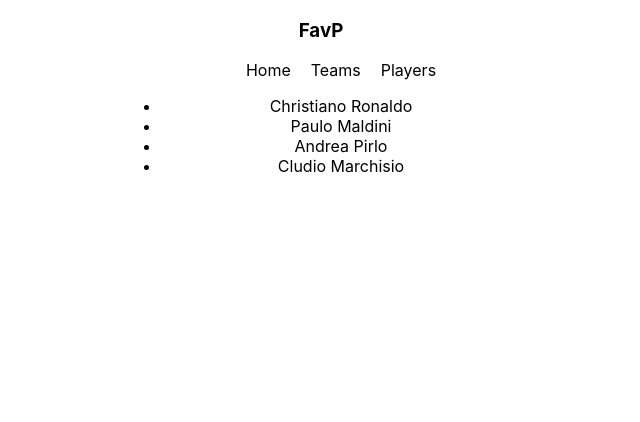
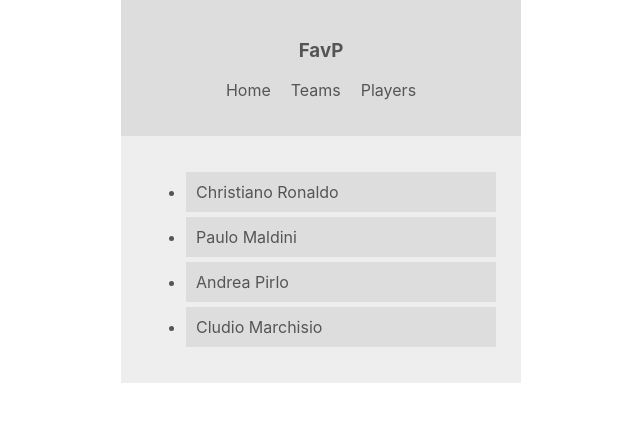
Before and after one commit to hosseinAMD/context-playground, a React (Create React App) app: page / in a window 1280 px wide. Shown: the top 422 px of the page, without its empty margins (319-959 px from the left). Built offline with nearby package versions, Linux system fonts and the light colour scheme.

Commit message:
consume theme context in childrens

```diff
--- a/src/components/Navbar.js
+++ b/src/components/Navbar.js
@@ -1,9 +1,13 @@
 import React, { Component } from "react";
+import { ThemeContext } from "../contexts/ThemeContext";
 
 class Navbar extends Component {
+  static contextType = ThemeContext;
   render() {
+    const { isLightTheme, dark, light } = this.context;
+    const theme = isLightTheme ? light : dark;
     return (
-      <nav>
+      <nav style={{ background: theme.ui, color: theme.text }}>
         <h3>FavP</h3>
         <ul>
           <li className="navbar-item">Home</li>
--- a/src/components/PlayersList.js
+++ b/src/components/PlayersList.js
@@ -1,14 +1,23 @@
 import React, { Component } from "react";
+import { ThemeContext } from "../contexts/ThemeContext";
 
 class PlayersList extends Component {
+  static contextType = ThemeContext;
   render() {
+    const { isLightTheme, dark, light } = this.context;
+    const theme = isLightTheme ? light : dark;
     return (
-      <ul>
-        <li>Christiano Ronaldo</li>
-        <li>Paulo Maldini</li>
-        <li>Andrea Pirlo</li>
-        <li>Cludio Marchisio</li>
-      </ul>
+      <div
+        className="players-list"
+        style={{ background: theme.bg, color: theme.text }}
+      >
+        <ul>
+          <li style={{ background: theme.ui }}>Christiano Ronaldo</li>
+          <li style={{ background: theme.ui }}>Paulo Maldini</li>
+          <li style={{ background: theme.ui }}>Andrea Pirlo</li>
+          <li style={{ background: theme.ui }}>Cludio Marchisio</li>
+        </ul>
+      </div>
     );
   }
 }
--- a/src/index.css
+++ b/src/index.css
@@ -10,10 +10,27 @@ body {
 .App {
   max-width: 400px;
   margin: auto;
+}
+
+nav {
   text-align: center;
+  padding: 20px;
+}
+
+nav ul {
+  padding: 0;
 }
 
 .navbar-item {
   display: inline-block;
   margin: 0 10px;
 }
+
+.players-list {
+  padding: 20px;
+}
+
+.players-list li {
+  padding: 10px;
+  margin: 5px;
+}
```
